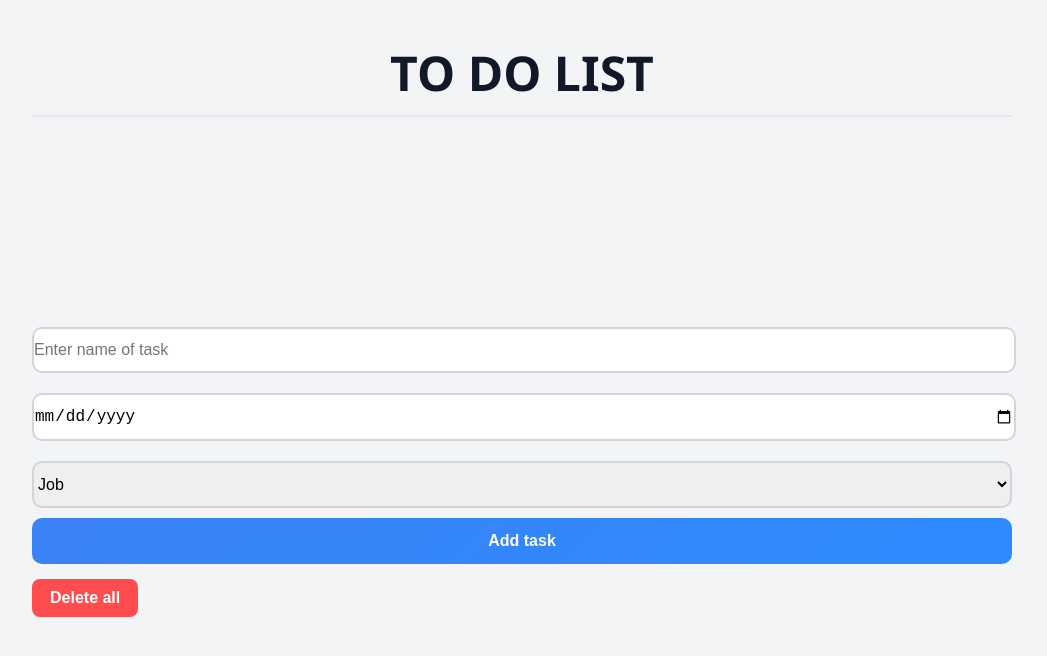
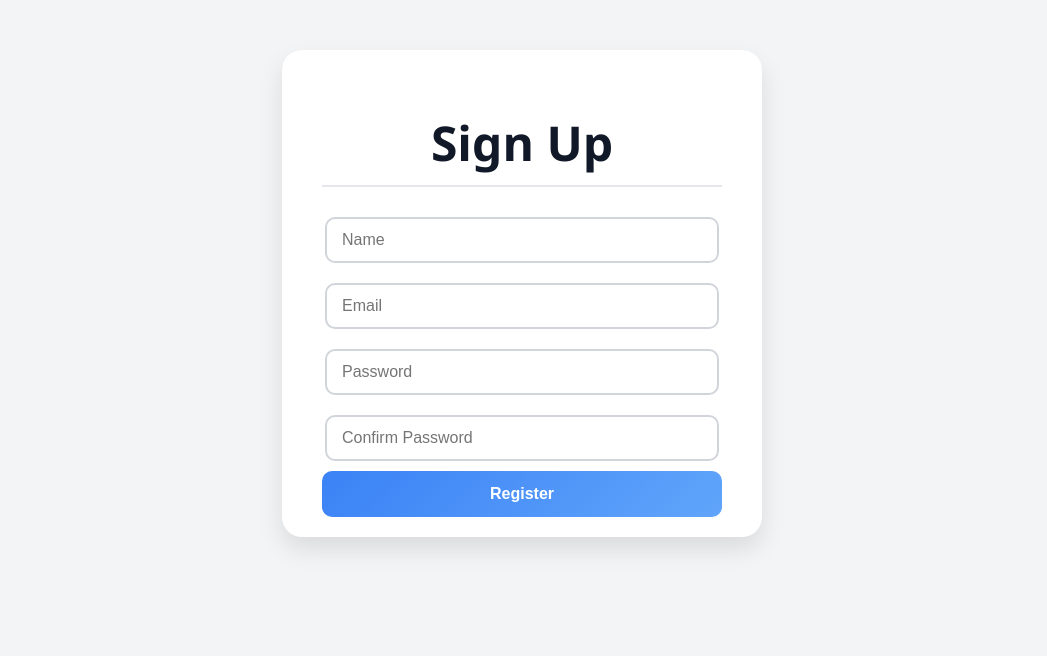
Before and after one commit to Ra1chl/To-Do-List, a React (Vite) app in the folder my-react-app/: page / in a window 1280 px wide. Shown: the top 656 px of the page, without its empty margins (118-1165 px from the left). Built offline with nearby package versions, Linux system fonts and the light colour scheme.

Commit message:
register

```diff
--- a/my-react-app/src/App.jsx
+++ b/my-react-app/src/App.jsx
@@ -1,12 +1,15 @@
-import List from "./List.jsx"
+import Register from "./Register.jsx";
 
 function App() {
 
-return(
+
+    return(
+        <>
+            <Register/>
+        </>
+     );
 
 
-<List/>
-);
-}
+    };
 
 export default App
--- a/my-react-app/src/List.jsx
+++ b/my-react-app/src/List.jsx
@@ -1,5 +1,5 @@
 import React, {useState} from "react";
-
+import "./listInput.css"
 
 function List(){
 
@@ -15,7 +15,7 @@ function List(){
                         };
         setTasks(t => [...t,newTask]);
 
-        //  Tohle vymaže inputy
+        //vymaže inputy
         setName("");
         setFinishDate("");
 
--- /dev/null
+++ b/my-react-app/src/Register.css
@@ -0,0 +1,44 @@
+.login-container {
+  max-width: 400px;
+  margin: 50px auto;
+  background-color: #ffffff;
+  padding: 20px 40px;
+  border-radius: 20px;
+  box-shadow: 0 12px 24px rgba(0, 0, 0, 0.1);
+  animation: fadeInDown 1s ease-out;
+  text-align: center;
+}
+
+.input-field {
+  width: 90%;
+  padding: 12px 15px;
+  margin: 10px 0;
+  border: 2px solid #d1d5db;
+  border-radius: 10px;
+  font-size: 1rem;
+  transition: border 0.3s ease-in-out;
+}
+
+.input-field:focus {
+  border-color: #3b82f6;
+  outline: none;
+}
+
+.button {
+  width: 100%;
+  padding: 14px;
+  font-size: 1rem;
+  font-weight: bold;
+  color: white;
+  background: linear-gradient(135deg, #3b82f6, #60a5fa);
+  border: none;
+  border-radius: 10px;
+  cursor: pointer;
+  transition: 0.3s ease;
+}
+
+.button:hover {
+  background: linear-gradient(135deg, #2563eb, #3b82f6);
+  transform: translateY(-2px);
+  box-shadow: 0 8px 20px rgba(59, 130, 246, 0.3);
+}
--- /dev/null
+++ b/my-react-app/src/Register.jsx
@@ -0,0 +1,91 @@
+import React, { useState } from "react";
+import List from "./List";
+import "./Register.css";
+
+function Register() {
+  const [name, setName] = useState("");
+  const [email, setEmail] = useState("");
+  const [password, setPassword] = useState("");
+  const [confirmPassword, setConfirmPassword] = useState("");
+  const [error, setError] = useState("");
+  const [isRegistered, setIsRegistered] = useState(false);
+
+  const handleSubmit = (e) => {
+    e.preventDefault();
+
+    const nameRegex = /^[A-Za-z\s]{2,}$/;
+    const emailRegex = /^[^\s@]+@[^\s@]+\.[^\s@]+$/;
+    const passwordRegex = /^(?=.*[A-Za-z])(?=.*\d)[A-Za-z\d]{6,}$/;
+
+    if (!nameRegex.test(name)) {
+      setError("Name must be at least 2 letters.");
+      return;
+    }
+
+    if (!emailRegex.test(email)) {
+      setError("Enter a valid email.");
+      return;
+    }
+
+    if (!passwordRegex.test(password)) {
+      setError("Password must be at least 6 characters long and include letters and numbers.");
+      return;
+    }
+
+    if (password !== confirmPassword) {
+      setError("Passwords do not match.");
+      return;
+    }
+
+    setError("");
+    console.log("Name:", name);
+    console.log("Email:", email);
+    console.log("Password:", password);
+
+    setIsRegistered(true);
+  };
+
+  if (isRegistered) {
+    return <List />;
+  }
+
+  return (
+    <div className="login-container">
+      <h2 className="title">Sign Up</h2>
+      <form onSubmit={handleSubmit}>
+        <input
+          className="input-field"
+          type="text"
+          placeholder="Name"
+          value={name}
+          onChange={(e) => setName(e.target.value)}
+        /><br />
+        <input
+          className="input-field"
+          type="email"
+          placeholder="Email"
+          value={email}
+          onChange={(e) => setEmail(e.target.value)}
+        /><br />
+        <input
+          className="input-field"
+          type="password"
+          placeholder="Password"
+          value={password}
+          onChange={(e) => setPassword(e.target.value)}
+        /><br />
+        <input
+          className="input-field"
+          type="password"
+          placeholder="Confirm Password"
+          value={confirmPassword}
+          onChange={(e) => setConfirmPassword(e.target.value)}
+        /><br />
+        {error && <p style={{ color: "red" }}>{error}</p>}
+        <button className="button" type="submit">Register</button>
+      </form>
+    </div>
+  );
+}
+
+export default Register;
--- a/my-react-app/src/index.css
+++ b/my-react-app/src/index.css
@@ -5,167 +5,12 @@ body {
   padding-bottom: 30px;
   font-family: "Segoe UI", Roboto, sans-serif;
   background: #f3f4f6;
-  color: #1f2937;
-    animation: fadeInDown 0.8s ease-out;
-
+  animation: fadeInDown 0.8s ease-out;
 }
 
-.task-container {
-  max-width: 600px;
-  margin: 50px auto;
-  background-color: #ffffff;
-  padding: 30px 40px;
-  border-radius: 20px;
-  box-shadow: 0 12px 24px rgba(0, 0, 0, 0.1);
-  transition: 0.3s;
+.login{
+  display: flex;
+  align-items: center;
+  justify-content: center;
+  height: 100vh;
 }
-
-.title {
-  text-align: center;
-  font-size: 3rem;
-  margin-bottom: 20px;
-  color: #111827;
-  border-bottom: 2px solid #e5e7eb;
-  padding-bottom: 10px;
-
-}
-
-@keyframes fadeInDown {
-  from {
-    opacity: 0;
-    transform: translateY(-20px);
-  }
-  to {
-    opacity: 1;
-    transform: translateY(0);
-  }
-}
-
-.tasks-list {
-  height: 150px;
-  list-style-type: none;
-  padding: 0;
-  margin-bottom: 30px;
-    overflow: auto;
-
-}
-
-.tasks-list li {
-  background-color: #f9fafb;
-  padding: 15px 20px;
-  margin: 10px 30px;
-  border-radius: 10px;
-  transition: 0.2s ease-in-out;
-}
-
-.task-item.job {
-  border-left: 5px solid #10b981;
-}
-
-.task-item.school {
-  border-left: 5px solid #3b82f6;
-}
-
-.task-item.personal {
-  border-left: 5px solid #f59e0b;
-}
-
-.tasks-list li:hover {
-  background-color: #e0f2fe;
-  transform: scale(1.02);
-}
-
-.input-field {
-  width: 100%;
-  padding: 12px 0px;
-  margin: 10px 0;
-  border: 2px solid #d1d5db;
-  border-radius: 10px;
-  font-size: 1rem;
-  transition: border 0.3s ease-in-out;
-}
-
-
-.input-field:focus {
-  border-color: #3b82f6;
-  outline: none;
-}
-
-.button {
-  width: 100%;
-  padding: 14px;
-  font-size: 1rem;
-  font-weight: bold;
-  color: white;
-  background: linear-gradient(135deg, #3b82f6, #2c8bff);
-  border: none;
-  border-radius: 10px;
-  cursor: pointer;
-  transition: 0.3s ease;
-}
-
-.button:hover {
-  background: linear-gradient(135deg, #2563eb, #3b82f6);
-  transform: translateY(-2px);
-  box-shadow: 0 8px 20px rgba(59, 130, 246, 0.3);
-}
-
-/* Animace */
-@keyframes slideInFade {
-  from {
-    opacity: 0;
-    transform: translateY(10px);
-  }
-  to {
-    opacity: 1;
-    transform: translateY(0);
-  }
-}
-
-.task-item {
-    display: flex;
-  justify-content: space-between;
-  align-items: center;
-  padding: 12px 16px;
-  background-color: #f1f3f5;
-  margin-bottom: 10px;
-  border-radius: 10px;
-  transition: all 0.3s ease;
-  box-shadow: 0 2px 6px rgba(0, 0, 0, 0.05);
-}
-
-
-.delete-button {
-  margin-top: 15px;
-  background-color: #ff4d4f;
-  color: white;
-  border: none;
-  padding: 10px 18px;
-  border-radius: 8px;
-  font-size: 16px;
-  cursor: pointer;
-  font-weight: 600;
-  transition: background-color 0.3s ease, transform 0.2s ease;
-}
-
-.delete-button:hover {
-  background-color: #ca0000;
-  transform: scale(1.05);
-}
-
-
-.delete-one-button {
-  text-align: right;
-  background-color: transparent;
-  border: none;
-  color: #ff4d4f;
-  font-size: 1.2rem;
-  font-weight: bold;
-  cursor: pointer;
-  transition: color 0.2s ease;
-}
-
-.delete-one-button:hover {
-  color: #ff0000;
-  transform: scale(1.2);
-}
--- /dev/null
+++ b/my-react-app/src/listInput.css
@@ -0,0 +1,159 @@
+.task-container {
+  max-width: 600px;
+  margin: 50px auto;
+  background-color: #ffffff;
+  padding: 30px 40px;
+  border-radius: 20px;
+  box-shadow: 0 12px 24px rgba(0, 0, 0, 0.1);
+  transition: 0.3s;
+}
+
+.title {
+  text-align: center;
+  font-size: 3rem;
+  margin-bottom: 20px;
+  color: #111827;
+  border-bottom: 2px solid #e5e7eb;
+  padding-bottom: 10px;
+
+}
+
+@keyframes fadeInDown {
+  from {
+    opacity: 0;
+    transform: translateY(-20px);
+  }
+  to {
+    opacity: 1;
+    transform: translateY(0);
+  }
+}
+
+.tasks-list {
+  height: 150px;
+  list-style-type: none;
+  padding: 0;
+  margin-bottom: 30px;
+    overflow: auto;
+
+}
+
+.tasks-list li {
+  background-color: #f9fafb;
+  padding: 15px 20px;
+  margin: 10px 30px;
+  border-radius: 10px;
+  transition: 0.2s ease-in-out;
+}
+
+.task-item.job {
+  border-left: 5px solid #10b981;
+}
+
+.task-item.school {
+  border-left: 5px solid #3b82f6;
+}
+
+.task-item.personal {
+  border-left: 5px solid #f59e0b;
+}
+
+.tasks-list li:hover {
+  background-color: #e0f2fe;
+  transform: scale(1.02);
+}
+
+.input-field {
+  width: 100%;
+  padding: 12px 0px;
+  margin: 10px 0;
+  border: 2px solid #d1d5db;
+  border-radius: 10px;
+  font-size: 1rem;
+  transition: border 0.3s ease-in-out;
+}
+
+
+.input-field:focus {
+  border-color: #3b82f6;
+  outline: none;
+}
+
+.button {
+  width: 100%;
+  padding: 14px;
+  font-size: 1rem;
+  font-weight: bold;
+  color: white;
+  background: linear-gradient(135deg, #3b82f6, #2c8bff);
+  border: none;
+  border-radius: 10px;
+  cursor: pointer;
+  transition: 0.3s ease;
+}
+
+.button:hover {
+  background: linear-gradient(135deg, #2563eb, #3b82f6);
+  transform: translateY(-2px);
+  box-shadow: 0 8px 20px rgba(59, 130, 246, 0.3);
+}
+
+/* Animace */
+@keyframes slideInFade {
+  from {
+    opacity: 0;
+    transform: translateY(10px);
+  }
+  to {
+    opacity: 1;
+    transform: translateY(0);
+  }
+}
+
+.task-item {
+    display: flex;
+  justify-content: space-between;
+  align-items: center;
+  padding: 12px 16px;
+  background-color: #f1f3f5;
+  margin-bottom: 10px;
+  border-radius: 10px;
+  transition: all 0.3s ease;
+  box-shadow: 0 2px 6px rgba(0, 0, 0, 0.05);
+}
+
+
+.delete-button {
+  margin-top: 15px;
+  background-color: #ff4d4f;
+  color: white;
+  border: none;
+  padding: 10px 18px;
+  border-radius: 8px;
+  font-size: 16px;
+  cursor: pointer;
+  font-weight: 600;
+  transition: background-color 0.3s ease, transform 0.2s ease;
+}
+
+.delete-button:hover {
+  background-color: #ca0000;
+  transform: scale(1.05);
+}
+
+
+.delete-one-button {
+  text-align: right;
+  background-color: transparent;
+  border: none;
+  color: #ff4d4f;
+  font-size: 1.2rem;
+  font-weight: bold;
+  cursor: pointer;
+  transition: color 0.2s ease;
+}
+
+.delete-one-button:hover {
+  color: #ff0000;
+  transform: scale(1.2);
+}
```
